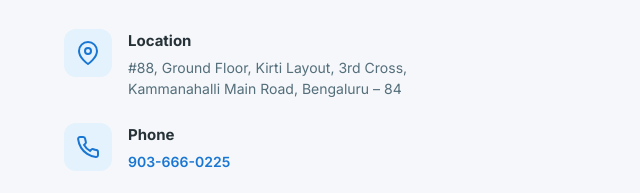
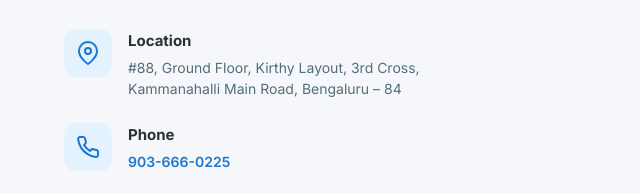
Before and after one commit to annieee061707-pixel/shine-on-dental, a plain HTML site: page index.html in a window 1280 px wide. Shown: the part 5521-5714 px from the top of the page, 0-640 px from the left. Drawn offline with nearby package versions, Linux system fonts and the light colour scheme.

Commit message:
Fix: Corrected address spelling to Kirthy

```diff
--- a/index.html
+++ b/index.html
@@ -825,7 +825,7 @@
                             </div>
                             <div>
                                 <strong>Location</strong>
-                                <p>#88, Ground Floor, Kirti Layout, 3rd Cross,<br>Kammanahalli Main Road, Bengaluru –
+                                <p>#88, Ground Floor, Kirthy Layout, 3rd Cross,<br>Kammanahalli Main Road, Bengaluru –
                                     84
                                 </p>
                             </div>
```
